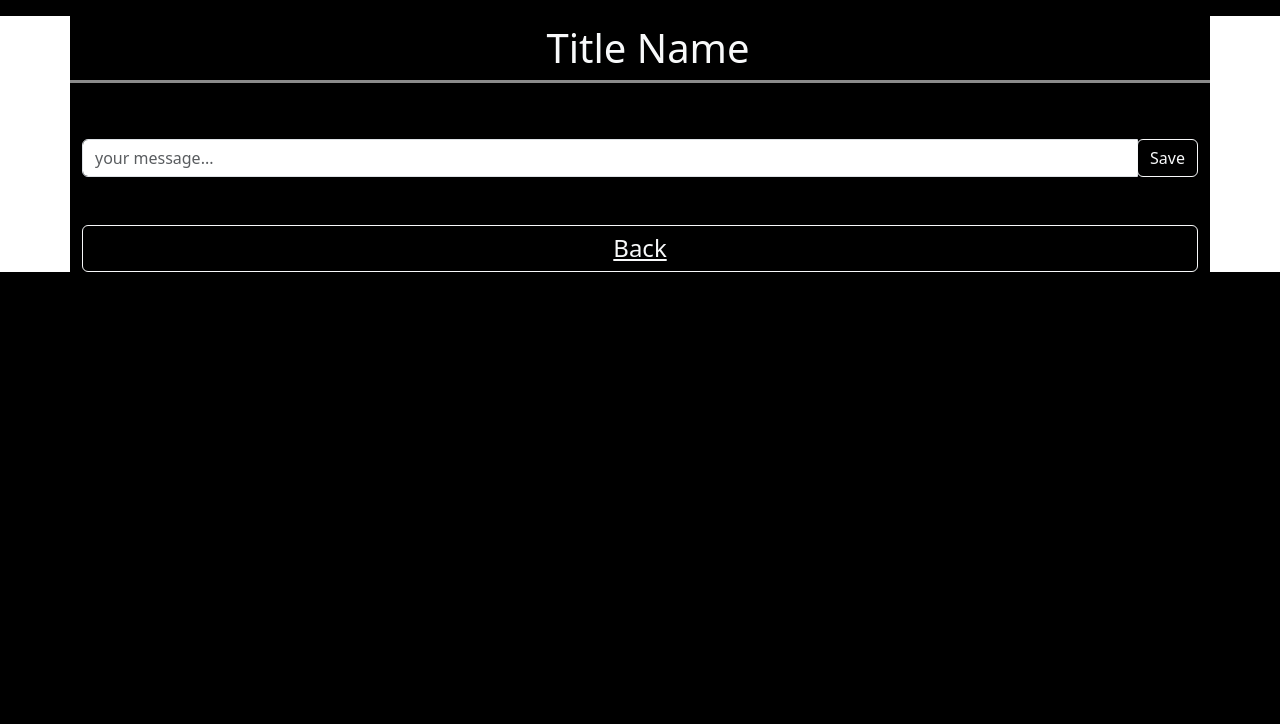
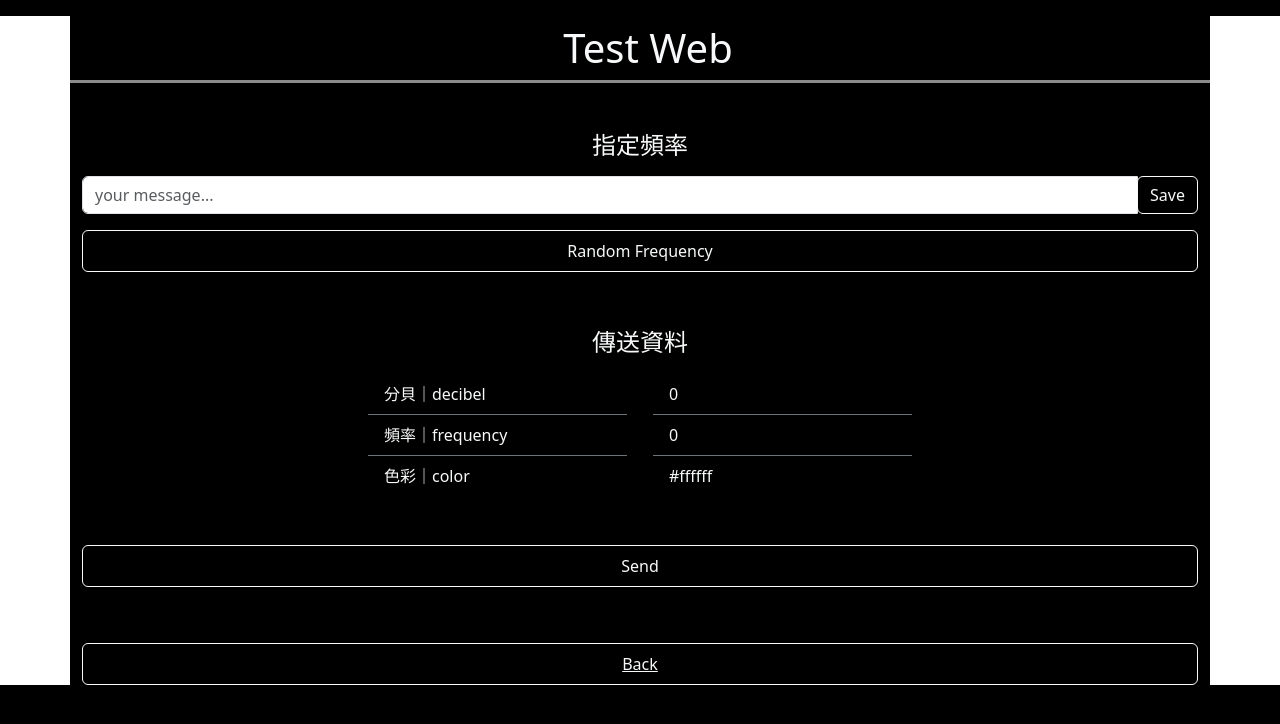
Before and after one commit to ChunRed/dome, a Next.js app in the folder main/: page /demo in a window 1280 px wide. Shown: the top 724 px of the page. Built offline with nearby package versions, Linux system fonts and the light colour scheme; no server answers; the database is empty.

Commit message:
加入測試用頁面

```diff
--- a/main/pages/demo.jsx
+++ b/main/pages/demo.jsx
@@ -8,115 +8,122 @@ import styles from '../styles/Home.module.css';
 import { initializeApp } from "firebase/app";
 import { getDatabase, ref, child, get, set, push } from "firebase/database";
 
+import FireBase, { writeUserData } from '../src/FireBase.jsx';
 
-export default function Record() {
 
-    const firebaseConfig = {
-        apiKey: "AIzaSyBEkaUuAs0sl-NMhIK45qZWV0H5RnPj3gQ",
-        authDomain: "dome-test-714cb.firebaseapp.com",
-        databaseURL: "https://dome-test-714cb-default-rtdb.firebaseio.com",
-        projectId: "dome-test-714cb",
-        storageBucket: "dome-test-714cb.appspot.com",
-        messagingSenderId: "66308364634",
-        appId: "1:66308364634:web:362e03d5d2cc8eea017b63",
-        measurementId: "G-GG07CCQ2YH"
-    };
+let target_value = [0,0,"#ffffff"];
 
-    const app = initializeApp(firebaseConfig);
+const COLOR_STOPS = [
+    '#FFFFFF',
+    '#FF0000', // 紅
+    '#FF8000', // 橙
+    '#FFFF00', // 黃
+    '#00FF00', // 綠
+    '#0080FF', // 藍
+    '#8000FF', // 紫
+    '#FFFFFF',
+];
 
-    //read firebase data/////////////////////////////////////////////////////////
-    let firebase_data = '';
-    let firebase_data_length = 0;
-    let typed;
 
-    function readOnceWithGet() {
-        const dbRef = ref(getDatabase());
-        //if (value != undefined) {
-        get(child(dbRef, '/data')).then((snapshot) => {
-            if (snapshot.exists()) {
-
-                let data = snapshot.val();
-                firebase_data_length = data.length;
-                console.log(data);
-                console.log(firebase_data_length);
-
-            } else {
-                console.log("No data available");
-            }
-        }).catch((error) => {
-            console.error(error);
-        });
-        //}
+function SetFrequency(e) {
+    const { value } = document.querySelector(e.target.getAttribute("data-input"));
+    target_value[1] = parseInt(value);
+    ChangeValue();
 }
 
-    //useEffect(readOnceWithGet, []);
+function Random(){
+    target_value[0] = Math.floor(Math.random() * 100);
+    target_value[1] = Math.floor(Math.random() * 1000);
+    target_value[2] = COLOR_STOPS[Math.floor(Math.random() * 8)];
+    ChangeValue()
+}
 
-    useEffect(() => {
-        const id = setInterval(() => {
-            const dbRef = ref(getDatabase());
-            //if (value != undefined) {
-            get(child(dbRef, '/data')).then((snapshot) => {
-                if (snapshot.exists()) {
+function ChangeValue(){
+    document.querySelector(".decibel").innerHTML = target_value[0];
+    document.querySelector(".frequency").innerHTML = target_value[1];
+    document.querySelector(".color").innerHTML = target_value[2];
+}
 
-                    let data = snapshot.val();
-                    firebase_data_length = data.length;
-                    console.log(data);
-                    console.log(firebase_data_length);
-
-                } else {
-                    console.log("No data available");
+function SEND(){
+    writeUserData(target_value[0], target_value[1], target_value[2]);
+    Random();
+    ChangeValue();
 }
-            }).catch((error) => {
-                console.error(error);
-            });
-            //}
-
-        }, 1000);
-        return () => clearInterval(id);
-    }, [firebase_data_length]);
-
-    //read data
-    //firebase/////////////////////////////////////////////////////
 
 
-    //send data to firebase/////////////////////////////////////////////////////
-    function set_firebase_data(e) {
-        const { value } = document.querySelector(e.target.getAttribute("data-input"));
-        firebase_data = '';
-        writeUserData(value);
-        // typed.destroy();
-        readOnceWithGet();
-    }
-
-    function writeUserData(value) {
-        const db = getDatabase();
-
-        set(ref(db, '/data/' + (firebase_data_length)), [Math.floor(Math.random() * 5), Math.floor(Math.random() * 255), value]);
-        console.log("send message:" + value + " done");
-    }
-    //send data to firebase/////////////////////////////////////////////////////
+export default function Demo() {
 
 
     return (
         <div className="container bg-black ">
-
+            <FireBase ></FireBase>
             {/* --------------------- title --------------------- */}
             <div className="row mt-3">
-                <div className="h1 text-center m-2 text-light">Title Name</div>
+                <div className="h1 text-center m-2 text-light">Test Web</div>
                 <div className={layout.hrline}></div>
             </div>
 
 
-            {/* --------------------- main --------------------- */}
+            {/* --------------------- 指定頻率 --------------------- */}
 
-            <div className="row mt-5">
+            <div className="row mt-5 text-light justify-content-center h4">指定頻率</div>
+
+            <div className="row mt-1">
                 <div className="input-group mt-2 ">
                     <input id='input_value' type="text" className="form-control" placeholder="your message..." aria-label="Write Message In This Barcode" aria-describedby="basic-addon2" />
                     <div className="input-group-append">
-                        <button className="btn btn-outline-light" data-input="#input_value" onClick={(e) => set_firebase_data(e)} type="button">Save</button>
+                        <button className="btn btn-outline-light" data-input="#input_value" onClick={(e) => SetFrequency(e)} type="button">Save</button>
                     </div>
                 </div>
             </div>
+
+
+            {/* --------------------- 隨機按鈕 --------------------- */}
+
+            <div className="row mt-3">
+                <div className="col text-center">
+                    <button className='btn btn-block btn-outline-light p-2 w-100 h4' onClick={() => {Random()}}>Random Frequency</button>
+                </div>
+            </div>
+
+
+            {/* --------------------- 傳送列表 --------------------- */}
+
+            <div className="row mt-5 h4 text-light justify-content-center"> 傳送資料 </div>
+
+            <div className="row mt-3">
+                <div className=" col-xl-3 col-lg-1 "></div>
+                <div className=" col-xl-3 col-lg-5 col-md-6 col-sm-6 col-6">
+                    <div className="card bg-black">
+                        <ul className="list-group list-group-flush ">
+                            <li className=" list-group-item bg-black border-secondary text-light" >分貝｜decibel </li>
+                            <li className="list-group-item bg-black border-secondary text-light" >頻率｜frequency </li>
+                            <li className="list-group-item bg-black border-secondary text-light" >色彩｜color </li>
+                        </ul>
+                    </div>
+                </div>
+
+                <div className="col-xl-3 col-lg-5 col-md-6 col-sm-6 col-6">
+                    <div className="card bg-black">
+                        <ul className="list-group list-group-flush ">
+                            <li className="decibel list-group-item bg-black text-light border-secondary">{target_value[0]}</li>
+                            <li className="frequency list-group-item bg-black text-light border-secondary">{target_value[1]}</li>
+                            <li className="color list-group-item bg-black text-light border-secondary">{target_value[2]}</li>
+                        </ul>
+                    </div>
+                </div>
+                <div className="col-xl-3 col-lg-1"></div>
+            </div>
+
+            {/* --------------------- 傳送按鈕 --------------------- */}
+
+            <div className="row mt-5">
+                <div className="col text-center">
+                    <button className='btn btn-block btn-outline-light p-2 w-100 h4' onClick={() => {SEND()}}>Send</button>
+                </div>
+            </div>
+
+
 
 
 
@@ -124,18 +131,9 @@ export default function Record() {
 
             <div className="row mt-5">
                 <div className="col text-center">
-                    <button className='btn btn-block btn-outline-light p-2 w-100'><Link className='h4' href={'/'}>Back</Link></button>
+                    <button className='btn btn-block btn-outline-light p-2 w-100'><Link className='text-light' href={'/'}>Back</Link></button>
                 </div>
             </div>
-
-
-
-            <style jsx>{`
-                .Canvas{
-                    height: 25vh;
-                }
-
-            `}</style>
 
         </div>
 
```
Also changed, not shown: main/pages/index.js (+9 -10 lines). Lines whose indentation alone changed are shown as unchanged.
